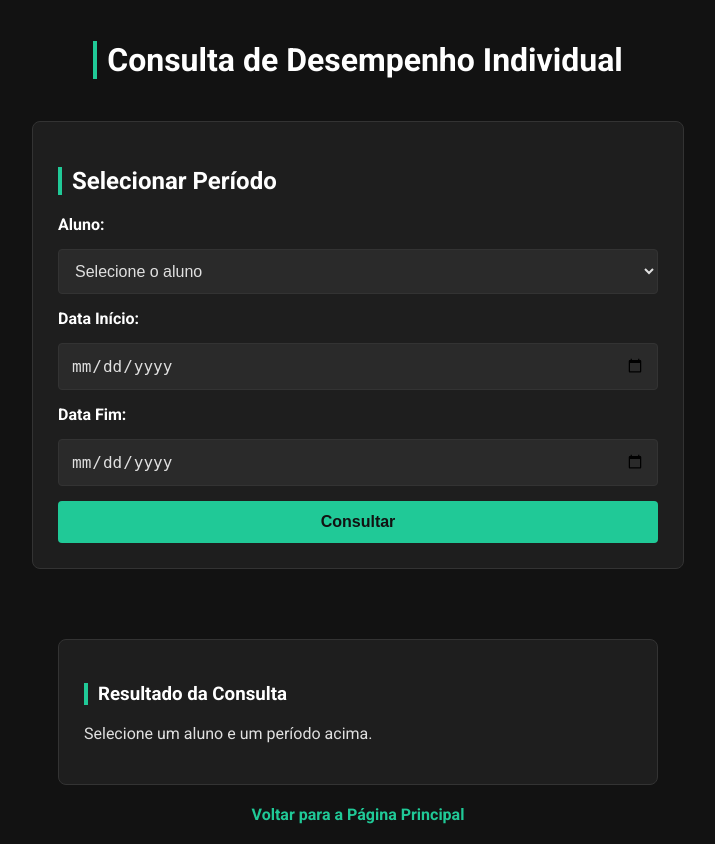
After one commit to jvsouza01/mentoria-odisseia, a Flask app: page /consulta-desempenho in a window 1280 px wide. The commit adds this page. Shown: the whole page, without its empty margins (282-997 px from the left). Run offline with Flask 3, Linux system fonts and the light colour scheme; data that the repository does not hold is empty.

Commit message:
Adiciona página e API para consulta de desempenho individual

```diff
--- a/app.py
+++ b/app.py
@@ -344,3 +344,63 @@ def get_rankings_semana_passada():
         'quantidade': [dict(row) for row in ranking_quantidade],
         'percentual': [dict(row) for row in ranking_percentual]
     })
+
+# --- ROTAS PARA CONSULTA DE DESEMPENHO INDIVIDUAL ---
+
+@app.route('/consulta-desempenho')
+def consulta_desempenho():
+    """Serve a página de consulta de desempenho individual."""
+    return render_template('consulta_desempenho.html')
+
+@app.route('/api/consulta/desempenho', methods=['GET'])
+def get_consulta_desempenho():
+    """Busca o desempenho de um aluno em um período específico."""
+
+    # Pegar os parâmetros da URL (?aluno_id=X&inicio=YYYY-MM-DD&fim=YYYY-MM-DD)
+    aluno_id = request.args.get('aluno_id')
+    data_inicio_str = request.args.get('inicio')
+    data_fim_str = request.args.get('fim')
+
+    # Validação básica
+    if not aluno_id or not data_inicio_str or not data_fim_str:
+        return jsonify({'erro': 'Parâmetros aluno_id, inicio e fim são obrigatórios.'}), 400
+
+    try:
+        # Converter as strings de data para objetos date
+        # Adiciona T00:00:00 e T23:59:59 para incluir o dia inteiro na busca
+        data_inicio = datetime.strptime(data_inicio_str + ' 00:00:00', '%Y-%m-%d %H:%M:%S')
+        data_fim = datetime.strptime(data_fim_str + ' 23:59:59', '%Y-%m-%d %H:%M:%S')
+
+        # Consulta para somar as questões e acertos no período
+        resultado = db.session.query(
+            db.func.sum(RegistrosQuestoes.quantidade_questoes).label('total_questoes'),
+            db.func.sum(RegistrosQuestoes.acertos).label('total_acertos')
+        ).filter(
+            RegistrosQuestoes.aluno_id == aluno_id,
+            RegistrosQuestoes.data_registro >= data_inicio,
+            RegistrosQuestoes.data_registro <= data_fim
+        ).first()
+
+        total_questoes = resultado.total_questoes if resultado.total_questoes else 0
+        total_acertos = resultado.total_acertos if resultado.total_acertos else 0
+
+        percentual = (total_acertos * 100.0 / total_questoes) if total_questoes > 0 else 0
+
+        # Busca o nome do aluno para exibir
+        aluno = Alunos.query.get(aluno_id)
+        nome_aluno = aluno.nome if aluno else "Aluno não encontrado"
+
+        return jsonify({
+            'aluno_nome': nome_aluno,
+            'data_inicio': data_inicio_str,
+            'data_fim': data_fim_str,
+            'total_questoes': total_questoes,
+            'total_acertos': total_acertos,
+            'percentual': round(percentual, 2) # Arredonda para 2 casas decimais
+        })
+
+    except ValueError:
+        return jsonify({'erro': 'Formato de data inválido. Use YYYY-MM-DD.'}), 400
+    except Exception as e:
+        print(f"Erro na consulta: {e}") # Log do erro no servidor
+        return jsonify({'erro': 'Erro ao consultar o banco de dados.'}), 500
--- /dev/null
+++ b/static/consulta_desempenho.js
@@ -0,0 +1,78 @@
+document.addEventListener('DOMContentLoaded', () => {
+    const formConsulta = document.getElementById('form-consulta');
+    const selectAluno = document.getElementById('consulta-aluno');
+    const inputDataInicio = document.getElementById('consulta-data-inicio');
+    const inputDataFim = document.getElementById('consulta-data-fim');
+    const divResultado = document.getElementById('resultado-consulta');
+    const resultadoTitulo = document.getElementById('resultado-titulo');
+
+    // Função para carregar alunos no dropdown
+    async function carregarAlunos() {
+        try {
+            const response = await fetch('/api/alunos');
+            const alunos = await response.json();
+            selectAluno.innerHTML = '<option value="">Selecione o aluno</option>';
+            alunos.forEach(aluno => {
+                const option = document.createElement('option');
+                option.value = aluno.id;
+                option.textContent = aluno.nome;
+                selectAluno.appendChild(option);
+            });
+        } catch (error) {
+            console.error('Erro ao carregar alunos:', error);
+            selectAluno.innerHTML = '<option value="">Erro ao carregar</option>';
+        }
+    }
+
+    // Lógica do formulário de consulta
+    formConsulta.addEventListener('submit', async (event) => {
+        event.preventDefault();
+
+        const alunoId = selectAluno.value;
+        const dataInicio = inputDataInicio.value;
+        const dataFim = inputDataFim.value;
+
+        if (!alunoId || !dataInicio || !dataFim) {
+            alert('Por favor, preencha todos os campos.');
+            return;
+        }
+
+        // Validação simples para garantir que a data fim não seja anterior à data início
+        if (new Date(dataFim) < new Date(dataInicio)) {
+            alert('A data final não pode ser anterior à data inicial.');
+            return;
+        }
+
+        resultadoTitulo.textContent = 'Resultado da Consulta';
+        divResultado.innerHTML = '<p>Consultando...</p>';
+
+        try {
+            // Monta a URL da API com os parâmetros de query
+            const url = `/api/consulta/desempenho?aluno_id=${alunoId}&inicio=${dataInicio}&fim=${dataFim}`;
+            const response = await fetch(url);
+            const data = await response.json();
+
+            if (response.ok) {
+                // Formata as datas para exibição (dd/mm/yyyy)
+                const dataInicioFormatada = new Date(dataInicio + 'T00:00:00').toLocaleDateString('pt-BR');
+                const dataFimFormatada = new Date(dataFim + 'T00:00:00').toLocaleDateString('pt-BR');
+
+                resultadoTitulo.textContent = `Resultado para ${data.aluno_nome}`;
+                divResultado.innerHTML = `
+                    <p><strong>Período:</strong> ${dataInicioFormatada} até ${dataFimFormatada}</p>
+                    <p><strong>Total de Questões Feitas:</strong> ${data.total_questoes}</p>
+                    <p><strong>Total de Acertos:</strong> ${data.total_acertos}</p>
+                    <p><strong>Percentual de Acerto:</strong> ${data.percentual}%</p>
+                `;
+            } else {
+                divResultado.innerHTML = `<p>Erro: ${data.erro}</p>`;
+            }
+        } catch (error) {
+            console.error('Erro ao consultar desempenho:', error);
+            divResultado.innerHTML = '<p>Ocorreu um erro de comunicação ao buscar os dados.</p>';
+        }
+    });
+
+    // Carrega a lista de alunos ao abrir a página
+    carregarAlunos();
+});
--- /dev/null
+++ b/templates/consulta_desempenho.html
@@ -0,0 +1,45 @@
+<!DOCTYPE html>
+<html lang="pt-br">
+<head>
+    <meta charset="UTF-8">
+    <meta name="viewport" content="width=device-width, initial-scale=1.0">
+    <title>Consulta Desempenho - Mentoria Odisseia</title>
+    <link rel="stylesheet" href="{{ url_for('static', filename='style.css') }}">
+</head>
+<body>
+    <h1>Consulta de Desempenho Individual</h1>
+
+    <div class="container" style="flex-direction: column; align-items: center;">
+        <section class="form-section" style="width: 100%; max-width: 600px;">
+            <h2>Selecionar Período</h2>
+            <form id="form-consulta">
+                <label for="consulta-aluno">Aluno:</label>
+                <select id="consulta-aluno" required>
+                    <option value="">Carregando alunos...</option>
+                </select>
+
+                <label for="consulta-data-inicio">Data Início:</label>
+                <input type="date" id="consulta-data-inicio" required>
+
+                <label for="consulta-data-fim">Data Fim:</label>
+                <input type="date" id="consulta-data-fim" required>
+
+                <button type="submit">Consultar</button>
+            </form>
+        </section>
+
+        <section class="info-column" style="width: 100%; max-width: 600px; margin-top: 30px;">
+            <div class="recent-section">
+                <h3 id="resultado-titulo">Resultado da Consulta</h3>
+                <div id="resultado-consulta">
+                    <p>Selecione um aluno e um período acima.</p>
+                </div>
+            </div>
+        </section>
+    </div>
+
+    <a href="/" style="margin-top: 20px; font-weight: bold;">Voltar para a Página Principal</a>
+
+    <script src="{{ url_for('static', filename='consulta_desempenho.js') }}"></script>
+</body>
+</html>
```
Also changed, not shown: templates/index.html (+5 -4 lines).
